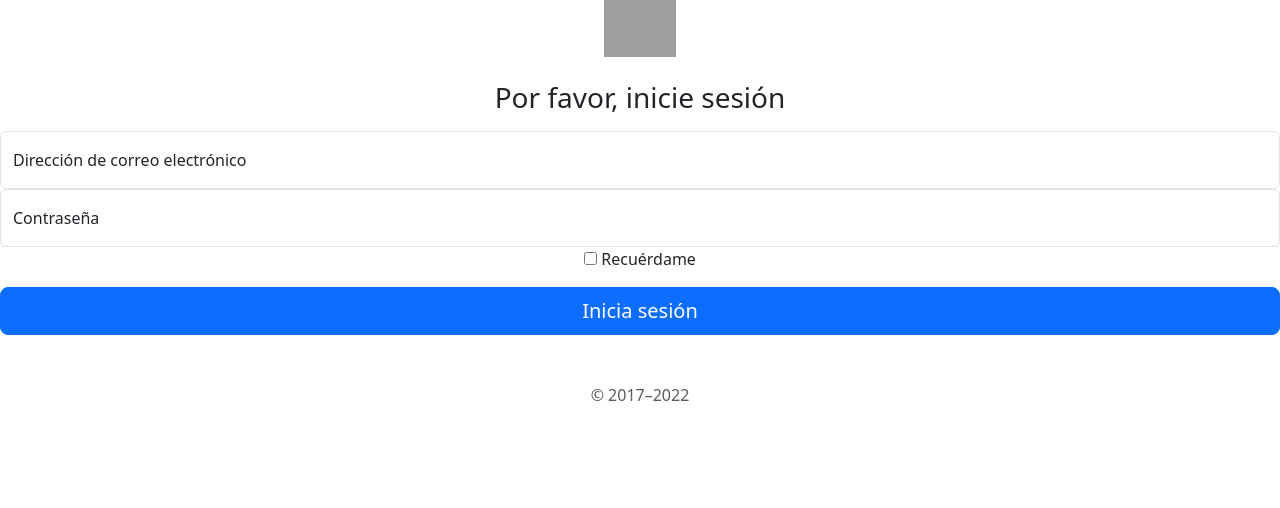
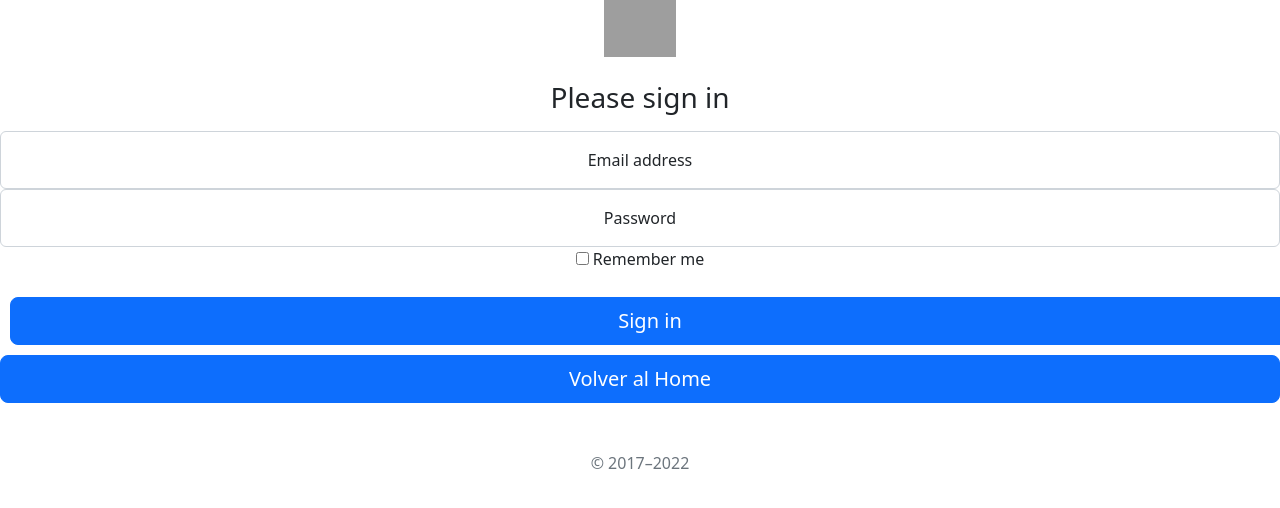
Before and after one commit to Pin-Pon/prode_info_qatar22, a Django app: template prode/templates/login.html in a window 1280 px wide. Shown: the top 508 px of the page. Run offline with Django 4.2, Linux system fonts and the light colour scheme; the template is opened without the code that fills it, so the values that code supplies are empty; some libraries are stand-ins or nearby versions; grey boxes are pictures that could not be loaded.

Commit message:
apps equipo, login,home

```diff
--- a/prode/prode/urls.py
+++ b/prode/prode/urls.py
@@ -19,6 +19,6 @@ from . import views
 
 urlpatterns = [
     path('admin/', admin.site.urls),
-    path('', views.inicio),
-    path('login/' , views.login)
+    path('', views.inicio, name="home"),
+    path('iniciar-sesion/' , views.login, name="login")
 ]
--- a/prode/prode/views.py
+++ b/prode/prode/views.py
@@ -10,10 +10,10 @@ def inicio(request):
         "apellido":"HIDAlGO"
     }
     equipos =Equipo.objects.all()
-    print(equipos)
+    print(equipos,usuario)
     ctx={
-        'equipos' : equipos
-       # 'user_dict': usuario
+        'equipos' : equipos,
+        'user_dict': usuario
     }
     return render(request, template_name, ctx)
 def login(request):
--- a/prode/templates/inicio.html
+++ b/prode/templates/inicio.html
@@ -10,7 +10,8 @@
     <link href="https://cdn.jsdelivr.net/npm/bootstrap@5.2.0/dist/css/bootstrap.min.css" rel="stylesheet" integrity="sha384-gH2yIJqKdNHPEq0n4Mqa/HGKIhSkIHeL5AyhkYV8i59U5AR6csBvApHHNl/vI1Bx" crossorigin="anonymous">
 
 </head>
-<body><nav class="navbar navbar-expand-lg bg-light">
+<body>
+ <a href="{% url 'login' %}" <button type="button" class="btn btn-primary btn-sm">Inicio sesion</button>
     <div class="container-fluid">
       <a class="navbar-brand" href="#">Navbar</a>
       <button class="navbar-toggler" type="button" data-bs-toggle="collapse" data-bs-target="#navbarSupportedContent" aria-controls="navbarSupportedContent" aria-expanded="false" aria-label="Toggle navigation">
--- a/prode/templates/login.html
+++ b/prode/templates/login.html
@@ -1,12 +1,12 @@
-<!DOCTYPE html>
-<!-- saved from url=(0051)https://getbootstrap.com/docs/5.2/examples/sign-in/ -->
-<html lang="en"><head><meta http-equiv="Content-Type" content="text/html; charset=UTF-8">
-
+<!doctype html>
+<html lang="en">
+  <head>
+    <meta charset="utf-8">
     <meta name="viewport" content="width=device-width, initial-scale=1">
     <meta name="description" content="">
     <meta name="author" content="Mark Otto, Jacob Thornton, and Bootstrap contributors">
     <meta name="generator" content="Hugo 0.101.0">
-    <title _msthash="149916" _msttexthash="1393717">Plantilla de inicio de sesión · Bootstrap v5.2</title>
+    <title>Signin Template · Bootstrap v5.2</title>
 
     <link rel="canonical" href="https://getbootstrap.com/docs/5.2/examples/sign-in/">
 
@@ -14,17 +14,7 @@
 
 
 
-<link href="./Plantilla de inicio de sesión · Bootstrap v5.2_files/bootstrap.min.css" rel="stylesheet" integrity="sha384-gH2yIJqKdNHPEq0n4Mqa/HGKIhSkIHeL5AyhkYV8i59U5AR6csBvApHHNl/vI1Bx" crossorigin="anonymous">
-
-    <!-- Favicons -->
-<link rel="apple-touch-icon" href="https://getbootstrap.com/docs/5.2/assets/img/favicons/apple-touch-icon.png" sizes="180x180">
-<link rel="icon" href="https://getbootstrap.com/docs/5.2/assets/img/favicons/favicon-32x32.png" sizes="32x32" type="image/png">
-<link rel="icon" href="https://getbootstrap.com/docs/5.2/assets/img/favicons/favicon-16x16.png" sizes="16x16" type="image/png">
-<link rel="manifest" href="https://getbootstrap.com/docs/5.2/assets/img/favicons/manifest.json">
-<link rel="mask-icon" href="https://getbootstrap.com/docs/5.2/assets/img/favicons/safari-pinned-tab.svg" color="#712cf9">
-<link rel="icon" href="https://getbootstrap.com/docs/5.2/assets/img/favicons/favicon.ico">
-<meta name="theme-color" content="#712cf9">
-
+    <link href="https://cdn.jsdelivr.net/npm/bootstrap@5.2.0/dist/css/bootstrap.min.css" rel="stylesheet" integrity="sha384-gH2yIJqKdNHPEq0n4Mqa/HGKIhSkIHeL5AyhkYV8i59U5AR6csBvApHHNl/vI1Bx" crossorigin="anonymous">
 
     <style>
       .bd-placeholder-img {
@@ -43,7 +33,7 @@
 
       .b-example-divider {
         height: 3rem;
-        background-color: rgba(0, 0, 0, 0.1);
+        background-color: rgba(0, 0, 0, .1);
         border: solid rgba(0, 0, 0, .15);
         border-width: 1px 0;
         box-shadow: inset 0 .5em 1.5em rgba(0, 0, 0, .1), inset 0 .125em .5em rgba(0, 0, 0, .15);
@@ -81,35 +71,38 @@
 
 
     <!-- Custom styles for this template -->
-    <link href="./Plantilla de inicio de sesión · Bootstrap v5.2_files/signin.css" rel="stylesheet">
+    <link href="signin.css" rel="stylesheet">
   </head>
   <body class="text-center">
 
 <main class="form-signin w-100 m-auto">
   <form>
-    <img class="mb-4" src="./Plantilla de inicio de sesión · Bootstrap v5.2_files/bootstrap-logo.svg" alt="" width="72" height="57">
-    <h1 class="h3 mb-3 fw-normal" _msthash="522015" _msttexthash="529672">Por favor, inicie sesión</h1>
+    <img class="mb-4" src="../assets/brand/bootstrap-logo.svg" alt="" width="72" height="57">
+    <h1 class="h3 mb-3 fw-normal">Please sign in</h1>
 
     <div class="form-floating">
-      <input type="email" class="form-control" id="floatingInput" placeholder="name@example.com" _mstplaceholder="299455">
-      <label for="floatingInput" _msthash="896038" _msttexthash="868153">Dirección de correo electrónico</label>
+      <input type="email" class="form-control" id="floatingInput" placeholder="name@example.com">
+      <label for="floatingInput">Email address</label>
     </div>
     <div class="form-floating">
-      <input type="password" class="form-control" id="floatingPassword" placeholder="Contraseña" _mstplaceholder="182013">
-      <label for="floatingPassword" _msthash="896285" _msttexthash="182013">Contraseña</label>
+      <input type="password" class="form-control" id="floatingPassword" placeholder="Password">
+      <label for="floatingPassword">Password</label>
     </div>
 
     <div class="checkbox mb-3">
       <label>
-        <input type="checkbox" value="remember-me"><font _mstmutation="1" _msthash="896194" _msttexthash="172679"> Recuérdame </font></label>
+        <input type="checkbox" value="remember-me"> Remember me
+      </label>
     </div>
-    <button class="w-100 btn btn-lg btn-primary" type="submit" _msthash="692302" _msttexthash="234910">Inicia sesión</button>
-    <p class="mt-5 mb-3 text-muted" _msthash="492895" _msttexthash="1358682">© 2017–2022</p>
+    <button class="w-100 btn btn-lg btn-primary" type="submit" style="margin: 10px;">Sign in</button>
+    <br>
+    <a href="{% url 'home'%}"<button class="w-100 btn btn-lg btn-primary" type="submit">Volver al Home</button></a>
+    <br>
+          <p class="mt-5 mb-3 text-muted">&copy; 2017–2022</p>
   </form>
 </main>
 
+<script src="https://cdn.jsdelivr.net/npm/bootstrap@5.2.0/dist/js/bootstrap.bundle.min.js" integrity="sha384-A3rJD856KowSb7dwlZdYEkO39Gagi7vIsF0jrRAoQmDKKtQBHUuLZ9AsSv4jD4Xa" crossorigin="anonymous"></script>
 
-
-
-
-</body></html>
+  </body>
+</html>
```
